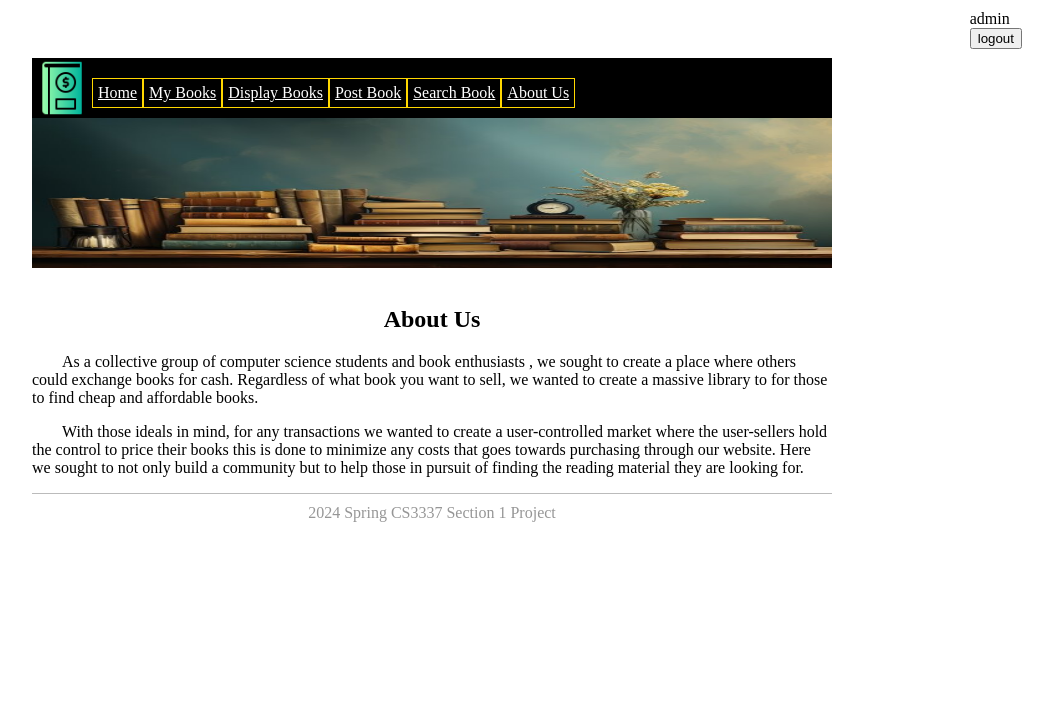
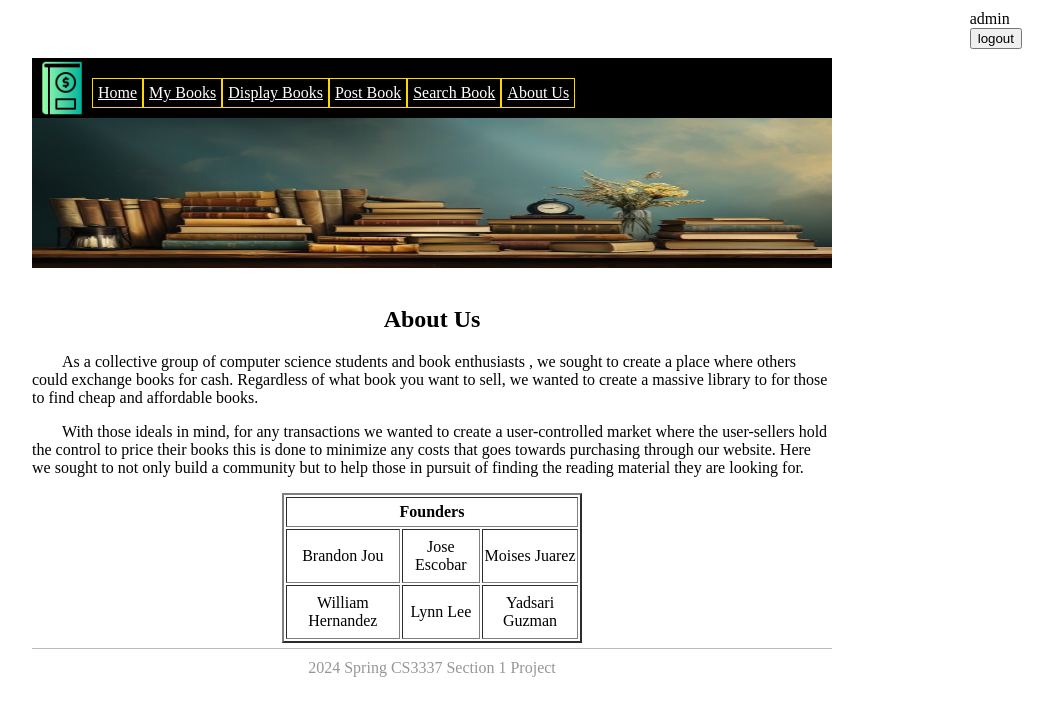
Before and after one commit to Joeescobar87/CS-3337-Project, a Django app: page /aboutus in a window 1280 px wide. Shown: the top 716 px of the page, without its empty margins (208-1261 px from the left). Run offline with Django 5.2, Linux system fonts and the light colour scheme; a user stored in the database is signed in; data comes from the database, SQL or seed files in the repository.

Commit message:
Added founders table

```diff
--- a/CS3337Spring01/bookEx/bookEx/templates/bookMng/aboutus.html
+++ b/CS3337Spring01/bookEx/bookEx/templates/bookMng/aboutus.html
@@ -24,4 +24,33 @@
     in pursuit of finding the reading material they are looking for.
 </p>
 
+<table align="center" border="2" width="300" height="150">
+    <tr>
+        <th colspan="3" align="center">
+            Founders
+        </th>
+    </tr>
+    <tr>
+        <td>
+            Brandon Jou
+        <td>
+            Jose Escobar
+        </td>
+        <td>
+            Moises Juarez
+        </td>
+    </tr>
+    <tr>
+        <td>
+            William Hernandez
+        </td>
+        <td>
+            Lynn Lee
+        </td>
+        <td>
+            Yadsari Guzman
+        </td>
+    </tr>
+</table>
+
 {% endblock content %}
```
